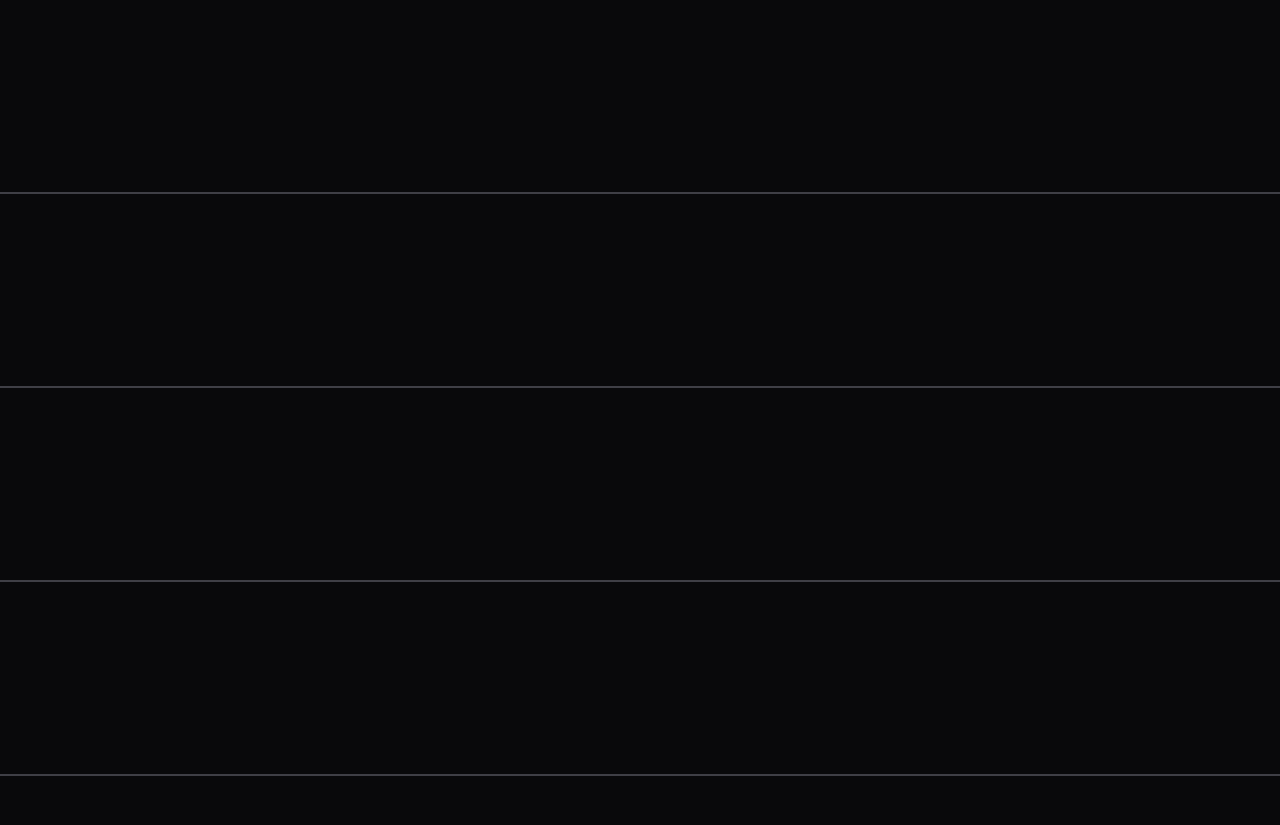
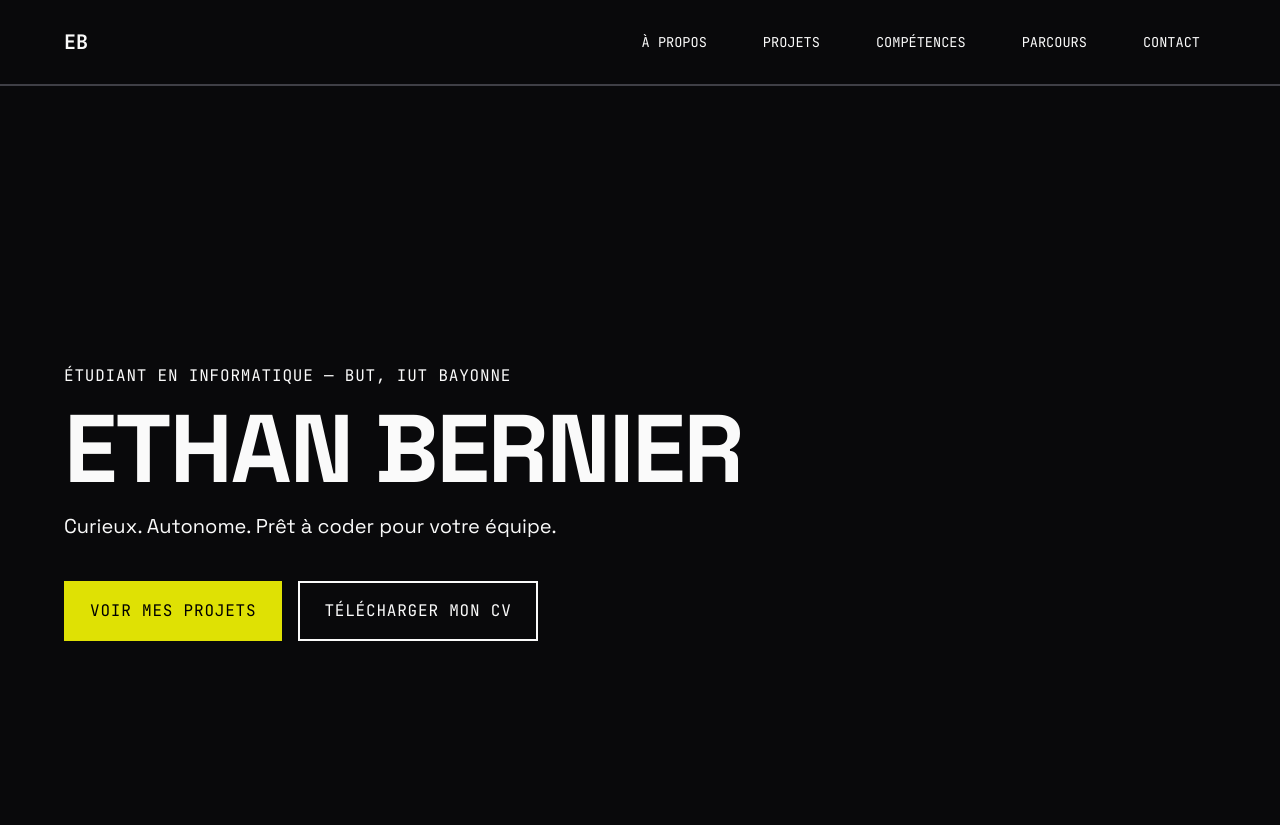
Before and after one commit to wanadooM8/portfolio, a plain HTML site: page index.html in a window 1280 px wide. Shown: the top 825 px of the page. Drawn offline with Linux system fonts and the light colour scheme.

Commit message:
Add navigation and hero section
Co-Authored-By: Claude Sonnet 5 <noreply@anthropic.com>

```diff
--- a/css/components.css
+++ b/css/components.css
@@ -0,0 +1,31 @@
+.btn {
+  display: inline-flex;
+  align-items: center;
+  min-height: 44px;
+  padding: var(--space-2) var(--space-3);
+  border: var(--border-width) solid var(--color-fg);
+  border-radius: var(--radius);
+  font-family: var(--font-mono);
+  text-transform: uppercase;
+  letter-spacing: 0.05em;
+  transition: background var(--transition-fast), color var(--transition-fast);
+}
+
+.btn--primary {
+  background: var(--color-accent);
+  color: var(--color-accent-fg);
+  border-color: var(--color-accent);
+}
+.btn--primary:hover, .btn--primary:focus-visible {
+  background: var(--color-fg);
+  border-color: var(--color-fg);
+}
+
+.btn--ghost {
+  background: transparent;
+  color: var(--color-fg);
+}
+.btn--ghost:hover, .btn--ghost:focus-visible {
+  background: var(--color-fg);
+  color: var(--color-bg);
+}
--- a/css/layout.css
+++ b/css/layout.css
@@ -0,0 +1,55 @@
+#site-header {
+  position: sticky;
+  top: 0;
+  z-index: 50;
+  background: var(--color-bg);
+  border-bottom: var(--border-width) solid var(--color-border);
+}
+
+.nav {
+  display: flex;
+  align-items: center;
+  justify-content: space-between;
+  padding-block: var(--space-2);
+}
+
+.nav__brand {
+  font-family: var(--font-mono);
+  font-weight: 700;
+  font-size: 1.25rem;
+}
+
+.nav__links {
+  display: flex;
+  gap: var(--space-3);
+  font-family: var(--font-mono);
+  text-transform: uppercase;
+  font-size: 0.85rem;
+}
+
+.nav__links a {
+  padding: var(--space-2);
+  display: flex;
+  align-items: center;
+  min-height: 44px;
+}
+
+.hero__inner {
+  min-height: 80vh;
+  display: flex;
+  flex-direction: column;
+  justify-content: center;
+  gap: var(--space-2);
+}
+
+.hero__tagline {
+  font-size: 1.25rem;
+  max-width: 40ch;
+}
+
+.hero__cta {
+  display: flex;
+  gap: var(--space-2);
+  margin-top: var(--space-3);
+  flex-wrap: wrap;
+}
--- a/index.html
+++ b/index.html
@@ -17,9 +17,30 @@
 </head>
 <body>
   <a class="skip-link" href="#main">Aller au contenu</a>
-  <header id="site-header"></header>
+  <header id="site-header">
+    <nav class="nav container" aria-label="Navigation principale">
+      <a class="nav__brand" href="#hero">EB</a>
+      <ul class="nav__links">
+        <li><a href="#about">À propos</a></li>
+        <li><a href="#projects">Projets</a></li>
+        <li><a href="#skills">Compétences</a></li>
+        <li><a href="#timeline">Parcours</a></li>
+        <li><a href="#contact">Contact</a></li>
+      </ul>
+    </nav>
+  </header>
   <main id="main">
-    <section id="hero"></section>
+    <section id="hero">
+      <div class="container hero__inner">
+        <p class="label">Étudiant en informatique — BUT, IUT Bayonne</p>
+        <h1 id="hero-title">Ethan Bernier</h1>
+        <p class="hero__tagline">Curieux. Autonome. Prêt à coder pour votre équipe.</p>
+        <div class="hero__cta">
+          <a class="btn btn--primary" href="#projects">Voir mes projets</a>
+          <a class="btn btn--ghost" href="assets/cv.pdf" download>Télécharger mon CV</a>
+        </div>
+      </div>
+    </section>
     <section id="about"></section>
     <section id="projects"></section>
     <section id="skills"></section>
--- a/js/main.js
+++ b/js/main.js
@@ -0,0 +1,15 @@
+function initSmoothNav() {
+  document.querySelectorAll('a[href^="#"]').forEach(function (link) {
+    link.addEventListener('click', function (event) {
+      var targetId = link.getAttribute('href').slice(1);
+      var target = document.getElementById(targetId);
+      if (!target) return;
+      event.preventDefault();
+      target.scrollIntoView({ behavior: 'smooth', block: 'start' });
+    });
+  });
+}
+
+document.addEventListener('DOMContentLoaded', function () {
+  initSmoothNav();
+});
```
